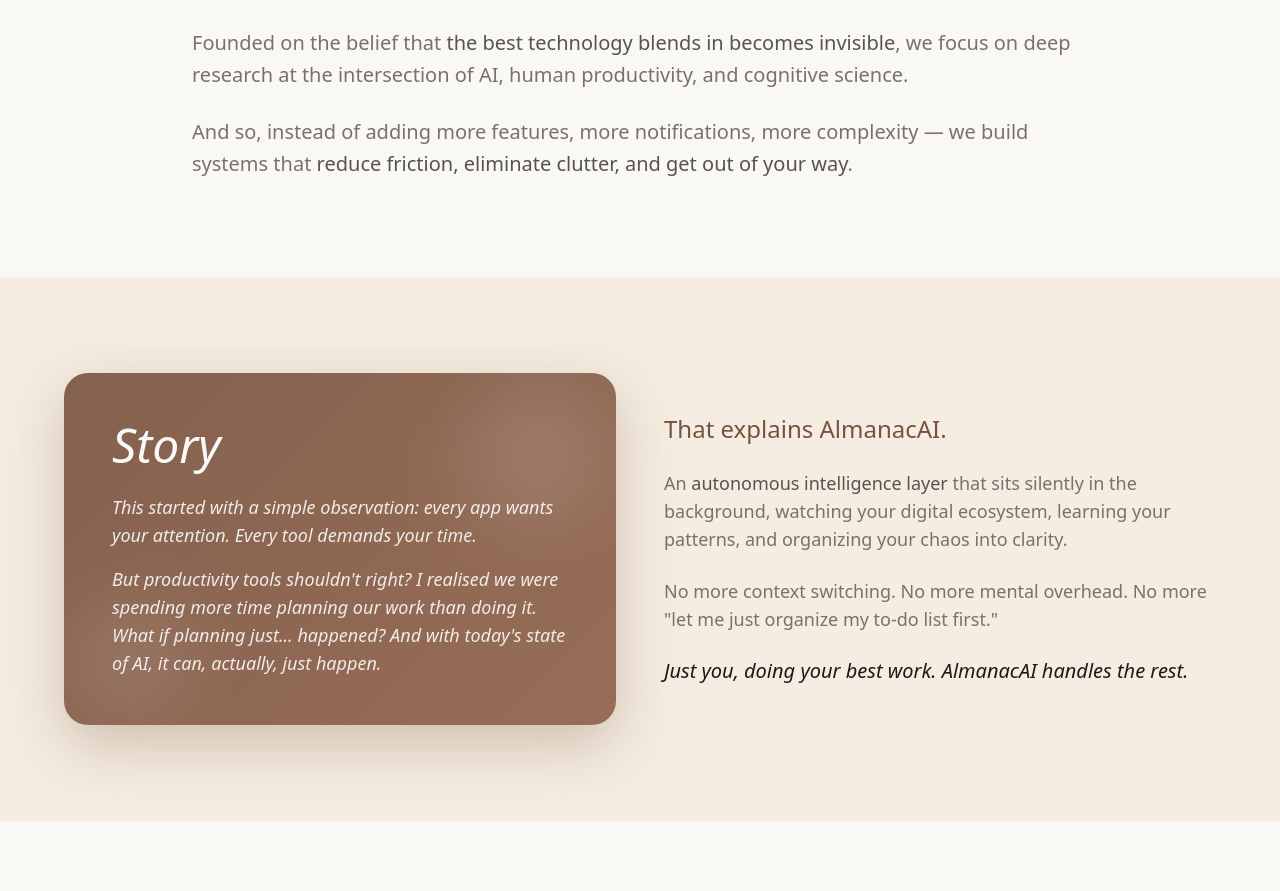
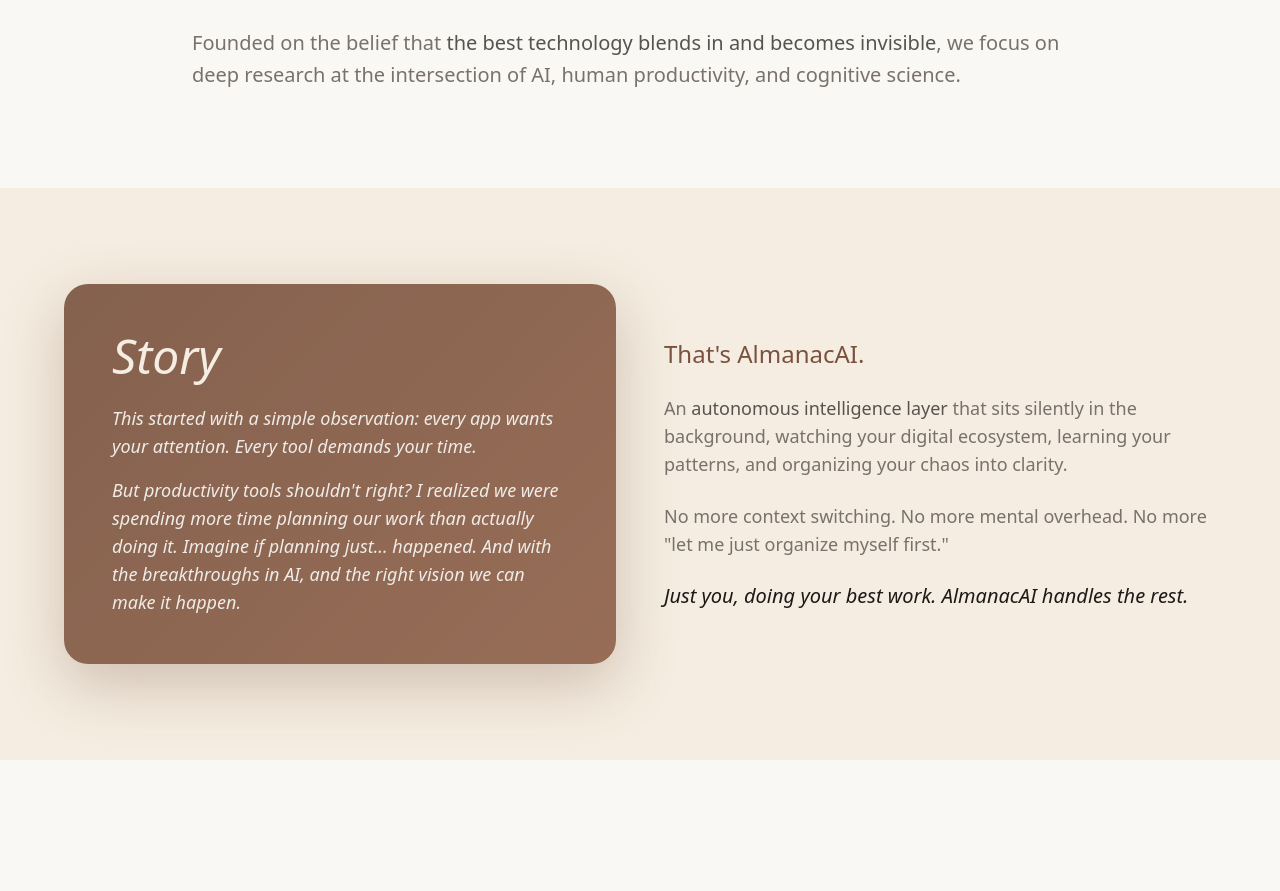
Before and after one commit to almanacresearch/almanacresearch-web, a Next.js app: page /about in a window 1280 px wide. Shown: the part 848-1739 px from the top of the page. Built offline with nearby package versions, Linux system fonts and the light colour scheme.

Commit message:
Fix content (#14)
* fix: text color

* fix: content

```diff
--- a/app/about/page.tsx
+++ b/app/about/page.tsx
@@ -99,18 +99,10 @@
             <p>
               Founded on the belief that{" "}
               <span style={{ color: colors.stone[900] }}>
-                the best technology blends in becomes invisible
+                the best technology blends in and becomes invisible
               </span>
               , we focus on deep research at the intersection of AI, human
               productivity, and cognitive science.
-            </p>
-            <p>
-              And so, instead of adding more features, more notifications, more
-              complexity — we build systems that{" "}
-              <span style={{ color: colors.stone[900] }}>
-                reduce friction, eliminate clutter, and get out of your way
-              </span>
-              .
             </p>
           </motion.div>
         </div>
@@ -137,26 +129,12 @@
                   boxShadow: `0 20px 60px ${rgba(colors.primary.darkBrown, 0.3)}`,
                 }}
               >
-                {/* Decorative elements */}
-                <div
-                  className="absolute top-0 right-0 w-40 h-40 rounded-full opacity-20 blur-2xl"
-                  style={{
-                    background: `radial-gradient(circle, ${colors.background.white}, transparent)`,
-                  }}
-                ></div>
-                <div
-                  className="absolute bottom-0 left-0 w-32 h-32 rounded-full opacity-20 blur-2xl"
-                  style={{
-                    background: `radial-gradient(circle, ${colors.background.white}, transparent)`,
-                  }}
-                ></div>
-
                 <div className="relative z-10">
                   <h2
-                    className="text-4xl lg:text-5xl mb-6"
-                    style={{ color: colors.background.white }}
+                    className="text-4xl lg:text-5xl mb-6 italic"
+                    style={{ color: colors.background.cream }}
                   >
-                    <i>Story</i>
+                    Story
                   </h2>
                   <div
                     className="space-y-4 text-lg italic"
@@ -170,10 +148,11 @@
                       <span className="text-white italic"></span>
                     </p>
                     <p>
-                      But productivity tools shouldn't right? I realised we were
-                      spending more time planning our work than doing it. What
-                      if planning just... happened? And with today's state of
-                      AI, it can, actually, just happen.
+                      But productivity tools shouldn't right? I realized we were
+                      spending more time planning our work than actually doing
+                      it. Imagine if planning just... happened. And with the
+                      breakthroughs in AI, and the right vision we can make it
+                      happen.
                     </p>
                   </div>
                 </div>
@@ -192,7 +171,7 @@
                 className="text-2xl"
                 style={{ color: colors.primary.darkBrown }}
               >
-                That explains AlmanacAI.
+                That's AlmanacAI.
               </p>
               <p>
                 An{" "}
@@ -205,7 +184,7 @@
               </p>
               <p>
                 No more context switching. No more mental overhead. No more "let
-                me just organize my to-do list first."
+                me just organize myself first."
               </p>
               <p className="text-xl italic text-stone-900">
                 Just you, doing your best work. AlmanacAI handles the rest.
--- a/app/api/register-prelaunch/route.ts
+++ b/app/api/register-prelaunch/route.ts
@@ -13,7 +13,7 @@
 
       <!-- Company Name -->
       <div style="text-align:center;margin-bottom:30px;">
-        <h1 style="color:#c9a45c;font-size:24px;letter-spacing:0.6px;margin:0;">ALMANAC RESEARCH</h1>
+        <h1 style="color:#c9a45c;font-size:15px;letter-spacing:0.6px;margin:0;">ALMANAC RESEARCH</h1>
       </div>
 
       <!-- Heading -->
--- a/components/hero/hero.tsx
+++ b/components/hero/hero.tsx
@@ -32,7 +32,7 @@
               </p>
               <h1
                 className="text-6xl lg:text-7xl font-bold"
-                style={{ color: colors.background.white }}
+                style={{ color: colors.background.cream }}
               >
                 AlmanacAI
               </h1>
```
